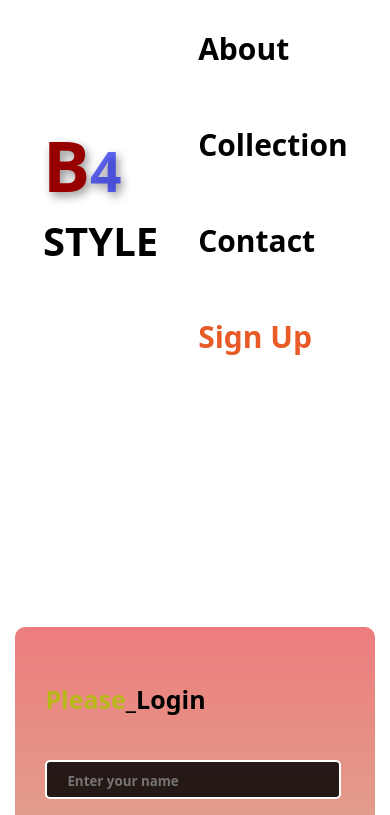
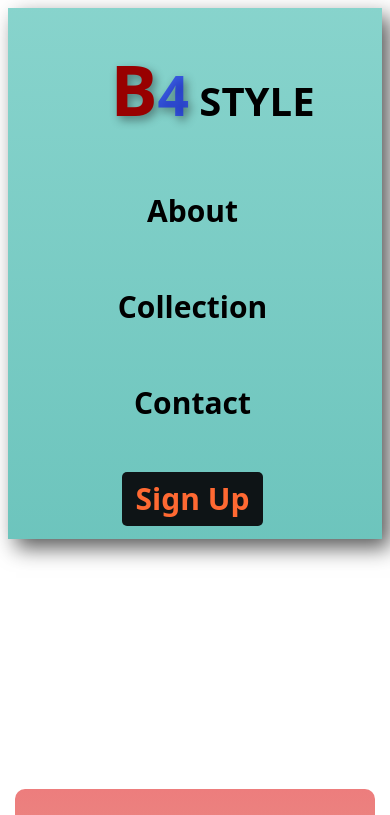
Before and after one commit to sahkil12/first-project, a plain HTML site: page login.html in a window 390 px wide. Shown: the top 815 px of the page. Drawn offline with Linux system fonts and the light colour scheme.

Commit message:
added on some style or html update

```diff
--- a/login.html
+++ b/login.html
@@ -72,7 +72,9 @@
         }
 
        .com {
-            color: rgb(184, 184, 27);
+            color: rgb(55, 82, 255);
+            font-size:35px ;
+
         }
         .form input{
             border-radius: 5px;
@@ -130,7 +132,7 @@
 
         <div class="form">
 
-            <h3 class="comic-font"> <span class="com">Please</span>_Login </h3>
+            <h3 class="comic-font "> <span class="com">Please</span>_Login </h3>
 
             <input class="one comic-font" type="text" name="text" id="" placeholder="Enter your name" required>
             <input class="one comic-font" type="email" name="email" id="" placeholder="Your Email" required>
--- a/styles/nav.css
+++ b/styles/nav.css
@@ -14,12 +14,11 @@
 
 .nav-bar {
      display: flex;
-     /* flex-direction:column; */
      justify-content: space-between;
      margin-bottom: 30px;
      align-items: center;
-     /* text-align: center; */
-
+    background-image: linear-gradient(#5ac3b9b9, rgba(65, 179, 169, 0.769));
+     box-shadow: 8px 9px 20px rgba(0, 0, 0, 0.649);
 
  }
 
@@ -51,12 +50,16 @@
  }
 
  .colors {
-     color: rgb(232, 91, 39);
+     color: rgb(255, 105, 50);
+     background-color: rgba(8, 8, 10, 0.933);
+     padding: 6px 14px 7px 14px;
+     border-radius: 5px;
  }
-
+.colors:hover {
+     box-shadow: 6px 7px 15px rgba(111, 110, 110, 0.724);
+}
  nav>ul {
      display: flex;
-     /* flex-direction: column;   */
      flex-wrap: wrap;
      gap: 55px;
  }
@@ -71,3 +74,23 @@
  nav li {
      list-style: none;
  }
+
+ @media screen and (max-width:576px) {
+
+     .nav-bar {
+         flex-direction: column;
+     }
+
+     nav>ul {
+         flex-direction: column;
+         text-align: center;
+     }
+
+     .banner {
+
+         margin-right: 5px;
+         margin-left: 5px;
+         flex-direction: column;
+     }
+
+    }
```
